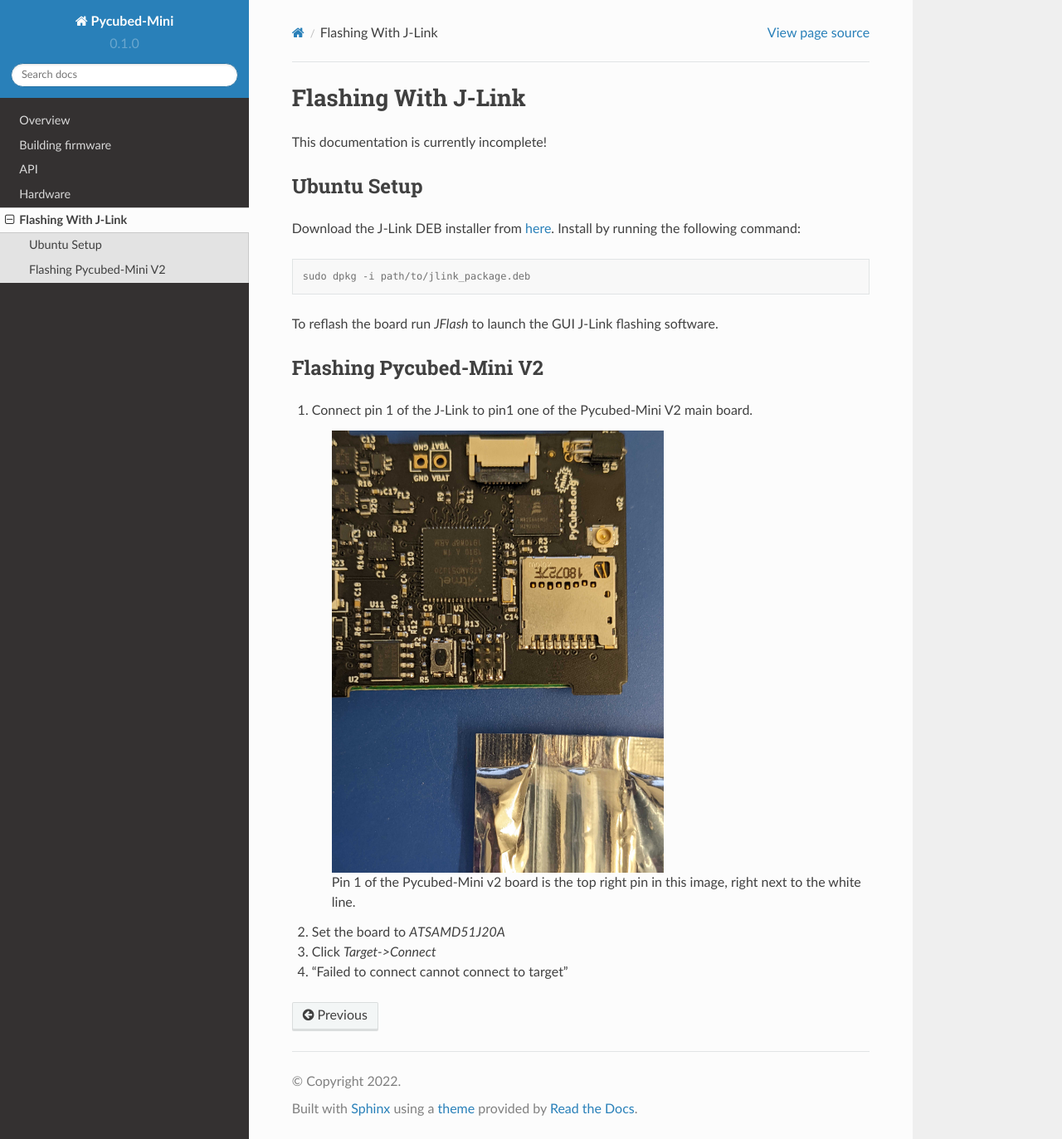
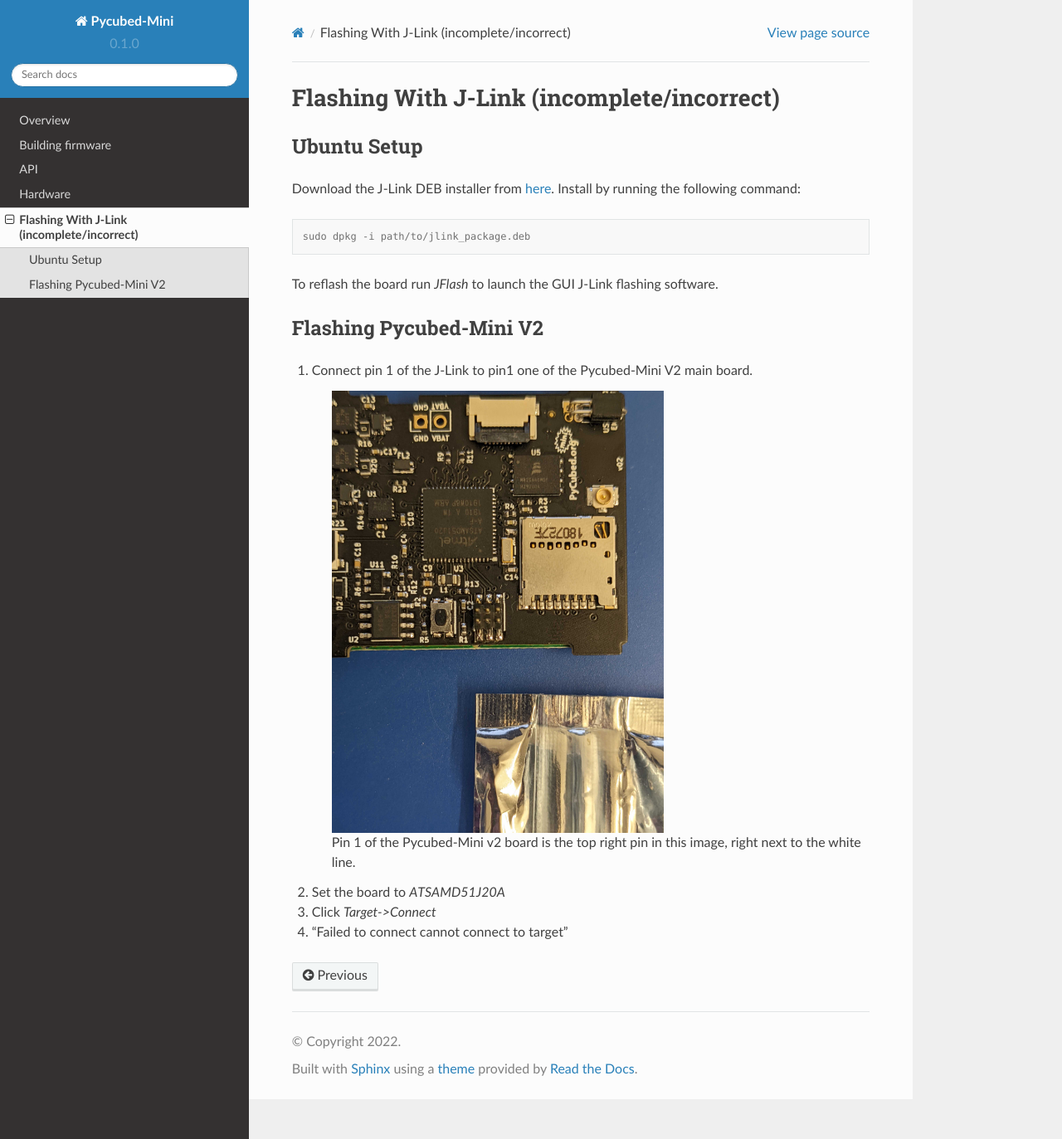
Before and after one commit to PyCubed-Mini/PocketQubeDocs, a Sphinx documentation site: the page built from docs/source/jlink.rst, in a window 1280 px wide and 1373 px high. Shown: the whole window at 83% size. Built offline with Sphinx 7.4.7 and the Read the Docs theme 2.0.0, drawn with Linux system fonts in a browser that asks for light colours.

Commit message:
Fix warning

```diff
--- a/docs/source/jlink.rst
+++ b/docs/source/jlink.rst
@@ -1,7 +1,5 @@
-Flashing With J-Link
+Flashing With J-Link (incomplete/incorrect)
 ====================
-
-This documentation is currently incomplete!
 
 .. _Ubuntu Setup:
 .. _Flashing Pycubed-Mini V2:
```
